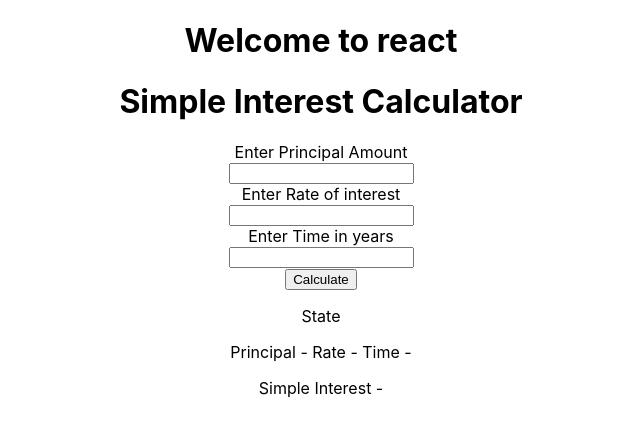
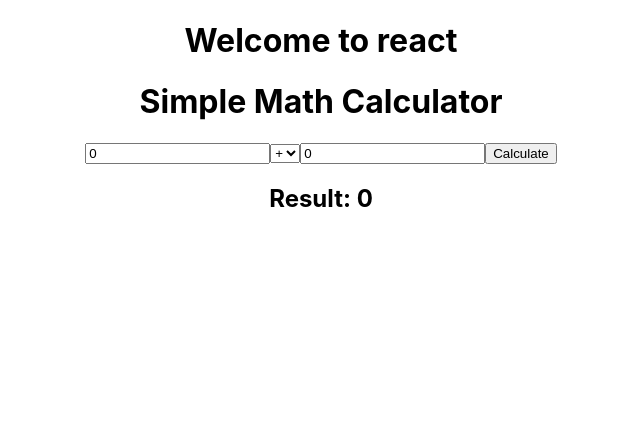
Before and after one commit to raghuprasadks/mern-oct-2024, a React (Create React App) app in the folder programs/react/reactbasics/: page / in a window 1280 px wide. Shown: the top 434 px of the page, without its empty margins (319-959 px from the left). Built offline with nearby package versions, Linux system fonts and the light colour scheme; the HTML template or start-up script is replaced by a standard one.

Commit message:
simple math calculator'

```diff
--- a/programs/react/reactbasics/src/App.js
+++ b/programs/react/reactbasics/src/App.js
@@ -4,6 +4,8 @@
 import Content from './Content';
 import Employees from './Employees';
 import SimpleInterest from './SimpleInterest';
+import Counter from './Counter';
+import SimpleMathCalculator from './components/SimpleMathCalculator';
 
 
 function App() {
@@ -14,9 +16,13 @@
      <Header></Header>
      <Content></Content>
      <Employees></Employees>
+     <SimpleInterest></SimpleInterest>
+     <Counter></Counter>
 
       */}
-      <SimpleInterest></SimpleInterest>
+      <SimpleMathCalculator></SimpleMathCalculator>
+
+
     </div>
   );
 }
--- /dev/null
+++ b/programs/react/reactbasics/src/Counter.js
@@ -0,0 +1,28 @@
+import React,{setState} from 'react'
+
+const Counter = () => {
+    const [count, setCount] = setState(0);
+
+    const increment =()=>{
+            setCount(count+1)
+    }
+
+    const decrement=()=>{
+        setCount(count-1)
+
+    }
+
+
+    return (
+    <div>
+
+        <h1>Simple Counter</h1>
+        <p>{count}</p>
+
+        <button onClick={increment}>+</button>
+        <button  onClick={decrement}>-</button>
+        </div>
+  )
+}
+
+export default Counter
--- /dev/null
+++ b/programs/react/reactbasics/src/components/SimpleMathCalculator.js
@@ -0,0 +1,44 @@
+import React,{useState} from 'react'
+
+const SimpleMathCalculator = () => {
+    const [firstNumber, setFirstNumber] = useState(0)
+    const [secondNumber, setSecondNumber] = useState(0)
+    const [operator,setOperator] = useState('+')
+    const [result, setResult] = useState(0)
+
+    const calculate = () => {
+        switch(operator){
+            case '+':
+                setResult(parseInt(firstNumber) + parseInt(secondNumber))
+                break
+            case '-':
+                setResult(parseInt(firstNumber) - parseInt(secondNumber))
+                break
+            case '*':
+                setResult(parseInt(firstNumber) * parseInt(secondNumber))
+                break
+            case '/':
+                setResult(parseInt(firstNumber) / parseInt(secondNumber))
+                break
+            default:
+                setResult(0)
+        }
+    }
+  return (
+    <>
+        <h1>Simple Math Calculator</h1>
+        <input type="number" value={firstNumber} onChange={(e)=>setFirstNumber(e.target.value)} />
+        <select onChange={(e)=>setOperator(e.target.value)}>
+            <option value="+">+</option>
+            <option value="-">-</option>
+            <option value="*">x</option>
+            <option value="/">/</option>
+            </select>
+        <input type="number" value={secondNumber} onChange={(e)=>setSecondNumber(e.target.value)} />
+        <button onClick={calculate}>Calculate</button>
+        <h2>Result: {result}</h2>
+    </>
+  )
+}
+
+export default SimpleMathCalculator
```
Also changed, not shown: 2 other files (tests, documents, lock files or other folders).
